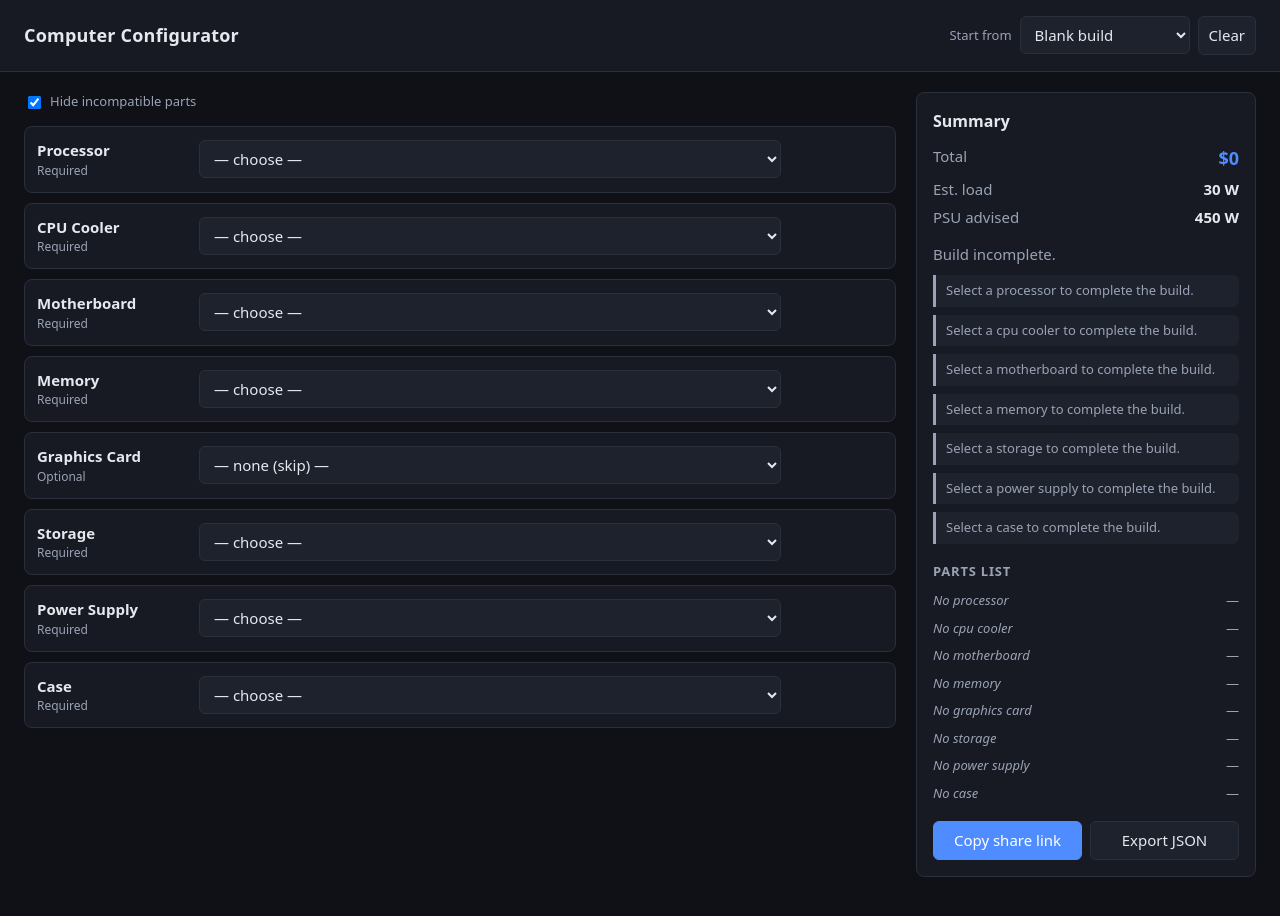
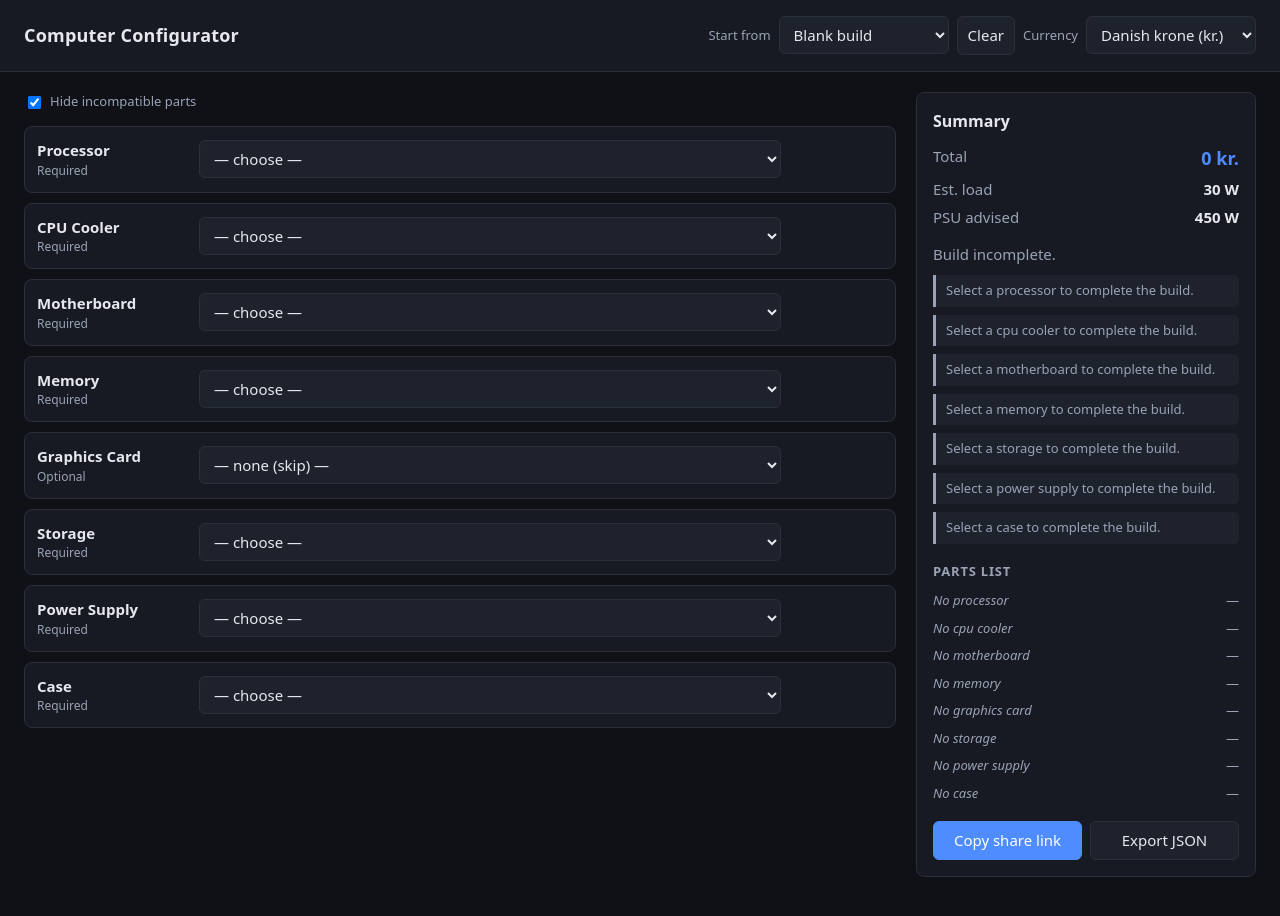
Before and after one commit to pschwartz27/computer-configurator, a website with bundled scripts: page index.html in a window 1280 px wide. Built offline with nearby package versions, Linux system fonts and the light colour scheme.

Commit message:
Add DKK/EUR currency picker
Catalog prices stay in USD and are converted for display via a new
src/currency.js module with fixed rates. The picker lives in the top bar;
the choice persists in localStorage and in the share link query string.
JSON export now reports both the converted price and the USD original.

```diff
--- a/index.html
+++ b/index.html
@@ -15,6 +15,8 @@
       <option value="">Blank build</option>
     </select>
     <button id="reset" type="button" class="ghost">Clear</button>
+    <label for="currency">Currency</label>
+    <select id="currency"></select>
   </div>
 </header>
 
@@ -32,7 +34,7 @@
   <aside class="summary" aria-label="Build summary">
     <h2>Summary</h2>
     <dl class="stats">
-      <div><dt>Total</dt><dd id="total">$0</dd></div>
+      <div><dt>Total</dt><dd id="total">0</dd></div>
       <div><dt>Est. load</dt><dd id="wattage">0 W</dd></div>
       <div><dt>PSU advised</dt><dd id="recommended">&mdash;</dd></div>
     </dl>
--- /dev/null
+++ b/src/currency.js
@@ -0,0 +1,36 @@
+// Currency support. Catalog prices are stored in USD; everything shown to the
+// user is converted with the fixed rates below. Rates are hand-maintained for
+// now — there is no live FX feed.
+
+export const BASE_CURRENCY = 'USD';
+
+export const CURRENCIES = {
+  DKK: { code: 'DKK', label: 'Danish krone (kr.)', locale: 'da-DK', rate: 6.85 },
+  EUR: { code: 'EUR', label: 'Euro (€)', locale: 'de-DE', rate: 0.92 }
+};
+
+export const DEFAULT_CURRENCY = 'DKK';
+
+export function isCurrency(code) {
+  return typeof code === 'string' && Object.hasOwn(CURRENCIES, code.toUpperCase());
+}
+
+export function normalizeCurrency(code) {
+  return isCurrency(code) ? code.toUpperCase() : DEFAULT_CURRENCY;
+}
+
+/** Convert an amount in USD to the given currency, rounded to whole units. */
+export function convert(amountUsd, code) {
+  const currency = CURRENCIES[normalizeCurrency(code)];
+  return Math.round(amountUsd * currency.rate);
+}
+
+/** Convert and format an USD amount for display. */
+export function formatMoney(amountUsd, code) {
+  const currency = CURRENCIES[normalizeCurrency(code)];
+  return new Intl.NumberFormat(currency.locale, {
+    style: 'currency',
+    currency: currency.code,
+    maximumFractionDigits: 0
+  }).format(convert(amountUsd, currency.code));
+}
--- a/src/ui.js
+++ b/src/ui.js
@@ -1,10 +1,12 @@
 import { CATEGORIES, PARTS, PRESETS, findPart } from './catalog.js';
 import { evaluateBuild, compatibleParts } from './engine.js';
+import { CURRENCIES, DEFAULT_CURRENCY, convert, formatMoney, isCurrency, normalizeCurrency } from './currency.js';
 
 const els = {
   categories: document.getElementById('categories'),
   preset: document.getElementById('preset'),
   reset: document.getElementById('reset'),
+  currency: document.getElementById('currency'),
   hideIncompatible: document.getElementById('hide-incompatible'),
   total: document.getElementById('total'),
   wattage: document.getElementById('wattage'),
@@ -17,8 +19,33 @@ const els = {
 };
 
 let selection = readSelectionFromUrl();
+let currency = readCurrency();
 
-const money = (n) => '$' + n.toLocaleString('en-US');
+const money = (n) => formatMoney(n, currency);
+
+const CURRENCY_STORAGE_KEY = 'configurator.currency';
+
+function readCurrency() {
+  const fromUrl = new URLSearchParams(location.search).get('currency');
+  if (isCurrency(fromUrl)) return normalizeCurrency(fromUrl);
+  try {
+    const stored = localStorage.getItem(CURRENCY_STORAGE_KEY);
+    if (isCurrency(stored)) return normalizeCurrency(stored);
+  } catch {
+    // localStorage unavailable (private mode) — fall through to the default.
+  }
+  return DEFAULT_CURRENCY;
+}
+
+function buildCurrencyOptions() {
+  for (const { code, label } of Object.values(CURRENCIES)) {
+    const opt = document.createElement('option');
+    opt.value = code;
+    opt.textContent = label;
+    els.currency.append(opt);
+  }
+  els.currency.value = currency;
+}
 
 function readSelectionFromUrl() {
   const params = new URLSearchParams(location.search);
@@ -33,6 +60,7 @@ function readSelectionFromUrl() {
 function writeSelectionToUrl() {
   const params = new URLSearchParams();
   for (const { id } of CATEGORIES) if (selection[id]) params.set(id, selection[id]);
+  params.set('currency', currency);
   const query = params.toString();
   history.replaceState(null, '', query ? `?${query}` : location.pathname);
 }
@@ -158,6 +186,17 @@ els.reset.addEventListener('click', () => {
 
 els.hideIncompatible.addEventListener('change', render);
 
+els.currency.addEventListener('change', () => {
+  currency = normalizeCurrency(els.currency.value);
+  els.currency.value = currency;
+  try {
+    localStorage.setItem(CURRENCY_STORAGE_KEY, currency);
+  } catch {
+    // Ignore storage failures; the choice still applies for this session.
+  }
+  render();
+});
+
 els.share.addEventListener('click', async () => {
   try {
     await navigator.clipboard.writeText(location.href);
@@ -170,12 +209,14 @@ els.share.addEventListener('click', async () => {
 els.export.addEventListener('click', () => {
   const build = evaluateBuild(selection);
   const payload = {
-    total: build.total,
+    currency,
+    total: convert(build.total, currency),
+    totalUsd: build.total,
     estimatedWatts: build.wattage,
     recommendedPsuWatts: build.recommendedPsu,
     valid: build.valid,
     parts: Object.fromEntries(
-      Object.entries(build.parts).filter(([, p]) => p).map(([k, p]) => [k, { name: p.name, price: p.price }])
+      Object.entries(build.parts).filter(([, p]) => p).map(([k, p]) => [k, { name: p.name, price: convert(p.price, currency), priceUsd: p.price }])
     ),
     issues: build.issues
   };
@@ -195,5 +236,6 @@ function flash(button, text) {
 }
 
 buildPresetOptions();
+buildCurrencyOptions();
 buildRows();
 render();
--- a/styles.css
+++ b/styles.css
@@ -34,6 +34,7 @@ body {
 .topbar h1 { font-size: 18px; margin: 0; letter-spacing: .2px; }
 .presets { display: flex; align-items: center; gap: 8px; }
 .presets label { color: var(--muted); font-size: 13px; }
+.presets #currency { min-width: 170px; }
 
 main {
   display: grid;
```
Also changed, not shown: test/currency.test.js (added, +40 -0 lines), README.md.
